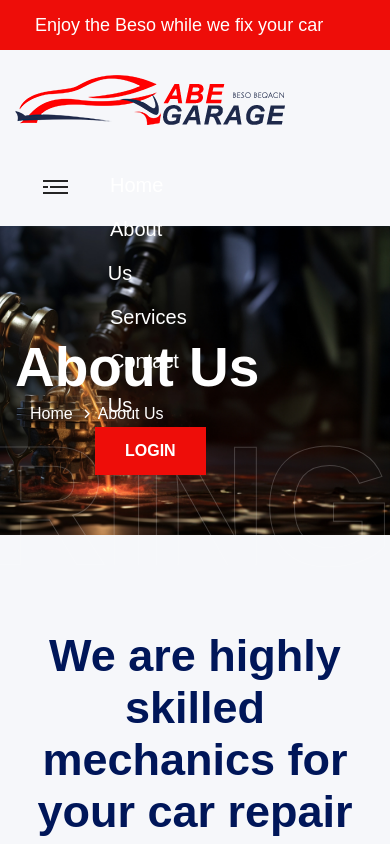
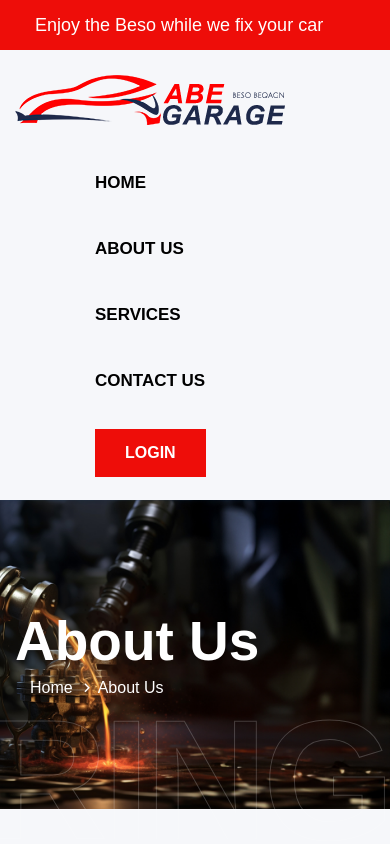
Before and after one commit to zeru0429/abegarage, a React (Vite) app in the folder codebase/client/: page /about in a window 390 px wide. Shown: the top 844 px of the page. Built offline with nearby package versions, Linux system fonts and the light colour scheme.

Commit message:
update the nav bar

```diff
--- a/codebase/client/src/Markup/Components/Commen/Header/Header.jsx
+++ b/codebase/client/src/Markup/Components/Commen/Header/Header.jsx
@@ -5,10 +5,11 @@ import { useAuth } from "../../../../Context/AuthContext";
 // Import the logo image
 import logo from "../../../../assets/images/logo.png";
 import iconBar from "../../../../assets/images/icons/icon-bar.png";
+import iconClose from "../../../../assets/images/icons/icon-bar.png";
 
 function Header(props) {
   const [width, setWidth] = useState(window.innerWidth);
-  const [moblieNavMenu, setMoblieNavMenu] = useState(false);
+  const [mobileNavMenu, setMobileNavMenu] = useState(false); // State to control mobile navigation menu
   const navigator = useNavigate();
   const { isLogged, setIsLogged, employee, isAdmin, fetchData } = useAuth();
 
@@ -33,33 +34,30 @@ function Header(props) {
     fetchData();
   };
 
-  // and handleIconBarClicl
-
-  const handleIconBarClicl = () => {
-    setMoblieNavMenu(!moblieNavMenu);
+  // handle Icon Bar Click
+  const handleIconBarClick = () => {
+    setMobileNavMenu(!mobileNavMenu);
   };
 
   return (
     <div>
       <header className="main-header header-style-one">
+        {/* Header top section */}
         <div className="header-top">
           <div className="auto-container">
             <div className="inner-container">
               <div className="left-column">
                 <div className="text">Enjoy the Beso while we fix your car</div>
-                <div className="office-hour">
-                  Monday - Saturday 8:00AM - 17:00PM
-                </div>
+                <div className="office-hour">Monday - Saturday 8:00AM - 17:00PM</div>
               </div>
               <div className="right-column mr-2">
                 <div className="phone-number">
                   {isLogged ? (
                     <>
-                      {" "}
-                      <span>Wellcome</span> {employee.employee_first_name}{" "}
+                      <span>Welcome</span> {employee.employee_first_name}{" "}
                     </>
                   ) : (
-                    "Schedule Your Appontment Today :"
+                    "Schedule Your Appointment Today:"
                   )}
                   <strong>+251904825407</strong>
                 </div>
@@ -67,9 +65,12 @@ function Header(props) {
             </div>
           </div>
         </div>
+
+        {/* Header upper section */}
         <div className="header-upper">
           <div className="auto-container">
             <div className="inner-container">
+              {/* Logo */}
               <div className="logo-box">
                 <div className="logo">
                   <Link to="/">
@@ -77,61 +78,42 @@ function Header(props) {
                   </Link>
                 </div>
               </div>
+              {/* Right column */}
               <div className="right-column">
+                {/* Mobile navigation toggler */}
                 <div className="nav-outer">
-                  <div
-                    className="mobile-nav-toggler"
-                    onClick={handleIconBarClicl}>
-                    <img src={iconBar} alt="" />
+                  <div className="mobile-nav-toggler" onClick={handleIconBarClick}>
+                    <img src={mobileNavMenu ? iconClose : iconBar} alt="" />
                   </div>
-                  <nav
-                    className={
-                      width > 1139
-                        ? "main-menu navbar-expand-md navbar-light"
-                        : "nav-outer mobile-nav-toggler"
-                    }>
-                    <div
-                      className="collapse navbar-collapse show clearfix"
-                      id="navbarSupportedContent">
+                  {/* Navigation */}
+                  <nav className={`main-menu ${mobileNavMenu ? 'show' : ''}`}>
+                    <div className="collapse navbar-collapse clearfix" id="navbarSupportedContent">
                       <ul className="navigation">
                         <li className="dropdown">
-                          <Link to="/">Home</Link>
+                          <Link to="/" onClick={handleIconBarClick}>Home</Link>
                         </li>
                         <li className="dropdown">
-                          <Link to="/about">About Us</Link>
+                          <Link to="/about" onClick={handleIconBarClick}>About Us</Link>
                         </li>
                         <li className="dropdown">
-                          <Link to="/services">Services</Link>
+                          <Link to="/services" onClick={handleIconBarClick}>Services</Link>
                         </li>
                         <li>
-                          <Link to="/contact">Contact Us</Link>
+                          <Link to="/contact" onClick={handleIconBarClick}>Contact Us</Link>
                         </li>
-                        <li>{isLogged && <Link to="/admin">Admin</Link>}</li>
+                        <li>{isLogged && <Link to="/admin" onClick={handleIconBarClick}>Admin</Link>}</li>
                         <li>
                           {isLogged ? (
-                            <div>
-                              {" "}
-                              <Link
-                                className="theme-btn btn-style-two"
-                                onClick={handleLogout}>
-                                {" "}
-                                LOG OUT{" "}
-                              </Link>
+                            <div className="btn-link">
+                              <Link className="theme-btn btn-style-two" onClick={handleLogout}>LOG OUT</Link>
                             </div>
                           ) : (
-                            <div className="">
-                              <Link
-                                to="/login"
-                                className="theme-btn btn-style-one">
-                                Login{" "}
-                              </Link>
+                            <div className="btn-link">
+                              <Link to="/login" className="theme-btn btn-style-one" onClick={handleIconBarClick}>Login</Link>
                             </div>
                           )}
-                          <span> </span>
                         </li>
                       </ul>
-
-                      <></>
                     </div>
                   </nav>
                 </div>
@@ -139,44 +121,6 @@ function Header(props) {
             </div>
           </div>
         </div>
-        <div className="sticky-header">
-          <div className="header-upper">
-            <div className="auto-container">
-              <div className="inner-container">
-                <div className="logo-box">
-                  <div className="logo">
-                    <a href="index.html">
-                      <img src="assets/images/logo.png" alt="" />
-                    </a>
-                  </div>
-                </div>
-                <div className="right-column">
-                  <div className="nav-outer">
-                    <div className="mobile-nav-toggler">
-                      <img src="assets/images/icons/icon-bar.png" alt="" />
-                    </div>
-
-                    <nav className="main-menu navbar-expand-md navbar-light"></nav>
-                  </div>
-                  <div className="search-btn">
-                    <button type="button" className="theme-btn search-toggler">
-                      <span className="stroke-gap-icon icon-Search"></span>
-                    </button>
-                  </div>
-                  <div className="link-btn">
-                    <a href="#" className="theme-btn btn-style-one">
-                      Book a Schedule{" "}
-                    </a>
-                  </div>
-                </div>
-              </div>
-            </div>
-          </div>
-        </div>
-        <div className="nav-overlay">
-          <div className="cursor"></div>
-          <div className="cursor-follower"></div>
-        </div>
       </header>
     </div>
   );
--- a/codebase/client/src/assets/styles/custom.css
+++ b/codebase/client/src/assets/styles/custom.css
@@ -367,3 +367,125 @@ input:disabled {
 .mobile-menu-hide {
   display: none;
 }
+
+
+
+@media only screen and (max-width: 1400px){
+
+	.main-menu .navigation>li:nth-last-child(-n+3)>ul>li>ul {
+	    left: auto;
+	    right: 100%;
+	}
+	.main-menu .navigation > li:nth-last-child(-n+2) > ul {
+	    left: auto;
+	    right: 0;
+	}
+	.main-menu .navigation > li:nth-last-child(-n+2) > ul > li > ul {
+	    left: auto;
+	    right: 100%;
+	}
+	.features-section .auto-container {
+		padding: 0 15px;
+	}
+	.main-header.header-style-two .header-info-right .phone-number {
+		display: none;
+	}
+	.main-header.header-style-two .sticky-header .auto-container {
+		padding: 0 15px;
+	}
+}
+
+@media only screen and (max-width: 1199px){
+	.main-menu .navigation>li {
+		padding: 15px 30px;
+	}
+	.banner-section .banner-slider-nav {
+		display: none;
+	}
+	.main-header.header-style-one .header-upper .auto-container {
+	    padding: 0 15px;
+	}
+	.header-top .right-column {
+	    display: none;
+	}
+}
+
+
+@media only screen and (max-width: 991px){
+	.banner-section .content-box h1 {
+		font-size: 50px;
+		line-height: 60px;
+	}
+	.about-section .year-experience {
+		position: relative;
+	}
+	.main-header .header-upper .search-btn {
+	    position: relative;
+	    display: none;
+	}
+
+	.main-header .header-upper .link-btn {
+	    display: none;
+	}
+	.features-section .inner-container {
+	    max-width: 100%;
+	}
+	.features-section .image {
+	    margin-top: 0;
+	}
+	.estimate-section .wrapper-box:before {
+	    right: -15px;
+	}
+	.services-section {
+		padding-bottom: 70px;
+	}
+
+
+}
+
+@media only screen and (min-width: 768px){
+	.main-menu .navigation > li > ul,
+	.main-menu .navigation > li > ul > li > ul{
+		display:block !important;
+		visibility:hidden;
+		opacity:0;
+	}
+}
+
+@media only screen and (max-width: 767px){
+	br {
+		display: none;
+	}
+	.filter-tabs li .count {
+		display: none;
+	}
+	.features-section .icon-box .icon {
+		margin-bottom: 20px;
+	}
+	.skills-section .inner-container {
+		padding-left: 15px;
+		padding-right: 15px;
+	}
+	.header-top .left-column .office-hour {
+		display: none;
+	}
+	.header-top .left-column,
+	.header-top .left-column .text {
+		width: 100%;
+	}
+	.footer-bottom {
+		justify-content: center;
+	}
+
+}
+
+@media only screen and (max-width: 600px){
+	.about-section .year-experience {
+		bottom: 30px;
+	}
+}
+
+
+@media only screen and (max-width: 350px) {
+
+}
--- a/codebase/client/src/assets/template_assets/css/responsive.css
+++ b/codebase/client/src/assets/template_assets/css/responsive.css
@@ -45,19 +45,6 @@
 	}
 }
 
-@media only screen and (max-width: 1139px){
-	/* Default */
-	.main-header .nav-outer .main-menu,
-	.sticky-header{
-		display: none !important;
-	}
-	.nav-outer .mobile-nav-toggler{
-		display: block;
-	}
-	.main-header.header-style-two .header-info-right {
-		display: none;
-	}
-}
 
 @media only screen and (max-width: 991px){
 	.banner-section .content-box h1 {
```
